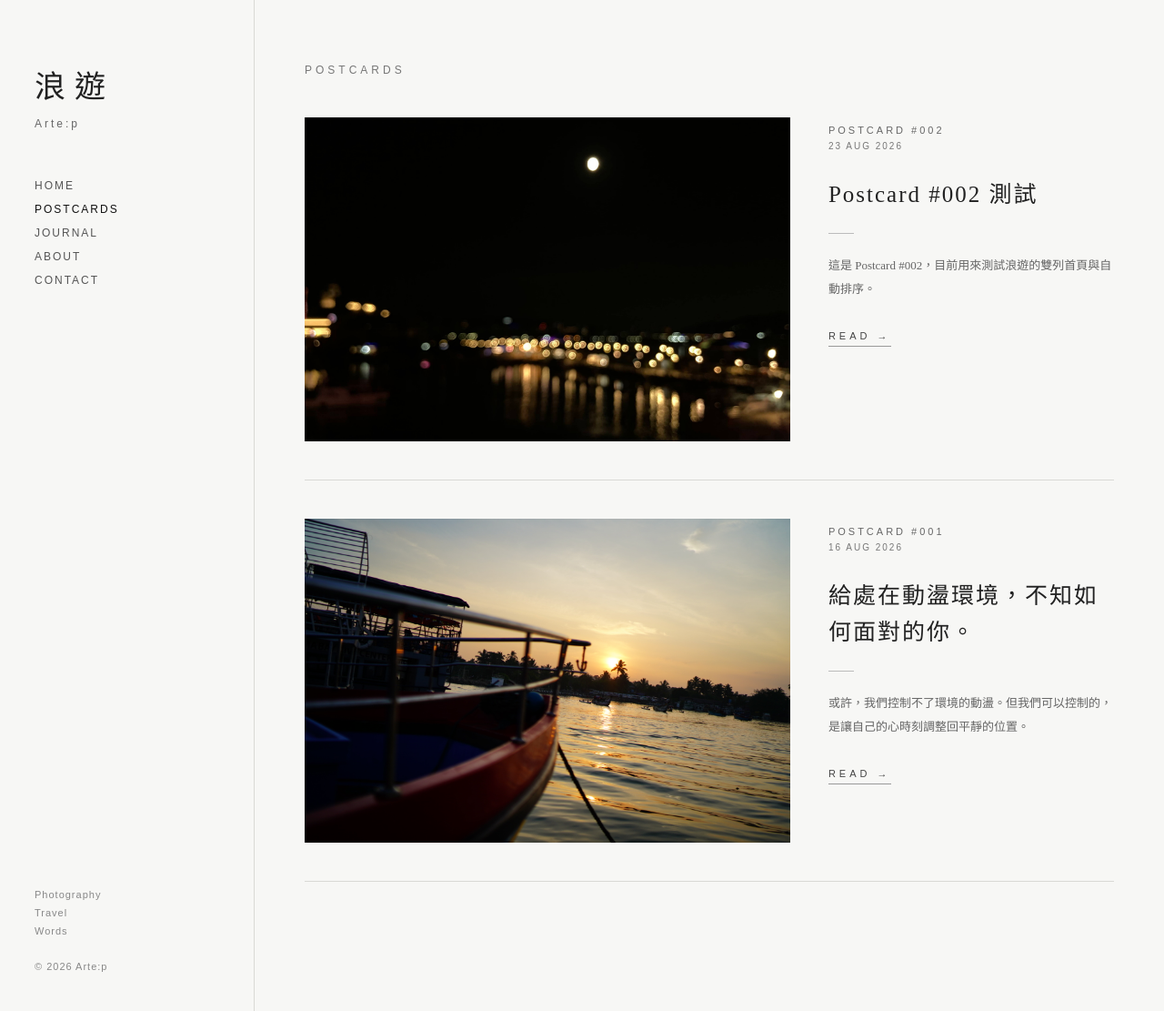
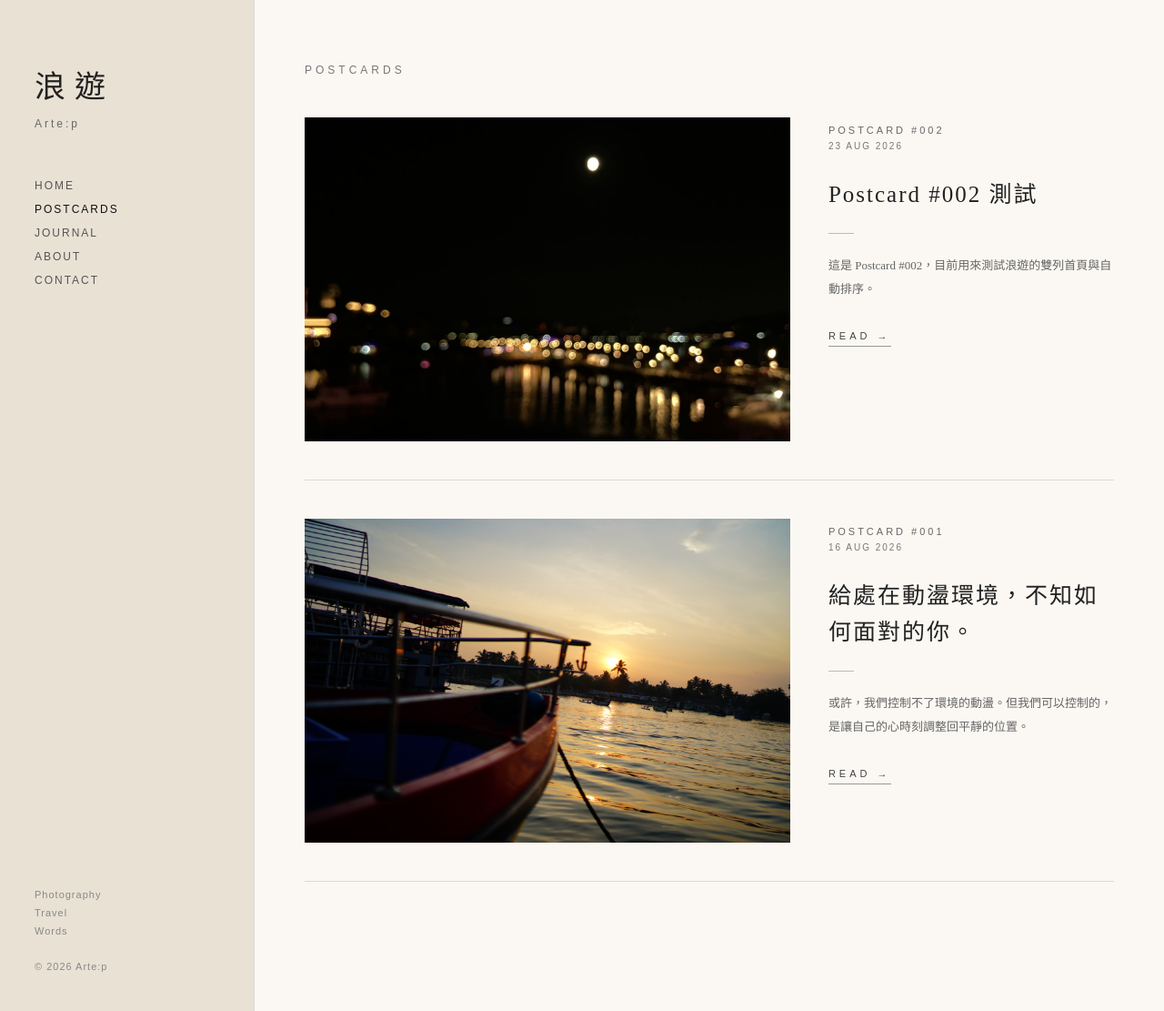
Before and after one commit to artep-wandering/artep-wandering.github.io, a Jekyll site: the page built from postcards/index.html, in a window 1280 px wide and 1111 px high. Shown: the whole window at 91% size. Built offline with Jekyll 4.4.1, drawn with Linux system fonts in a browser that asks for light colours; some web fonts are replaced.

Commit message:
postcard_index_v2.0.7

```diff
--- a/postcards/index.html
+++ b/postcards/index.html
@@ -1,7 +1,7 @@
 ---
 layout: null
 ---
-<!-- VERSION: postcard_index_v2.0.6 -->
+<!-- VERSION: postcard_index_v2.0.7 -->
 <!DOCTYPE html>
 <html lang="zh-Hant">
 
@@ -14,6 +14,9 @@ layout: null
   <link rel="preconnect" href="https://fonts.gstatic.com" crossorigin>
   <link href="https://fonts.googleapis.com/css2?family=LXGW+WenKai+TC&display=swap"
       rel="stylesheet">
+  <link href="https://fonts.googleapis.com/css2?family=Huninn&display=swap"
+      rel="stylesheet">
+
   <style>
 
     * {
@@ -22,7 +25,7 @@ layout: null
 
     body {
       margin: 0;
-      background: #f7f7f5;
+      background: #fbf8f3;
       color: #222;
       font-family: Arial, "Noto Sans TC", sans-serif;
     }
@@ -42,7 +45,7 @@ layout: null
       position: fixed;
       left: 0;
       top: 0;
-      background: #f7f7f5;
+      background: #e9e1d4;
       display: flex;
       flex-direction: column;
     }
```
